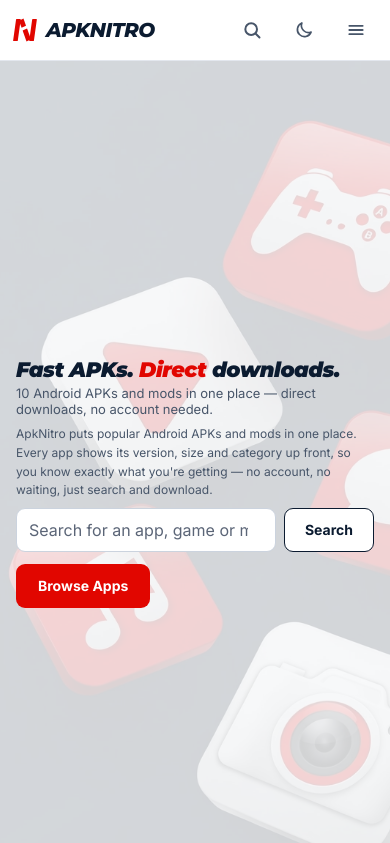
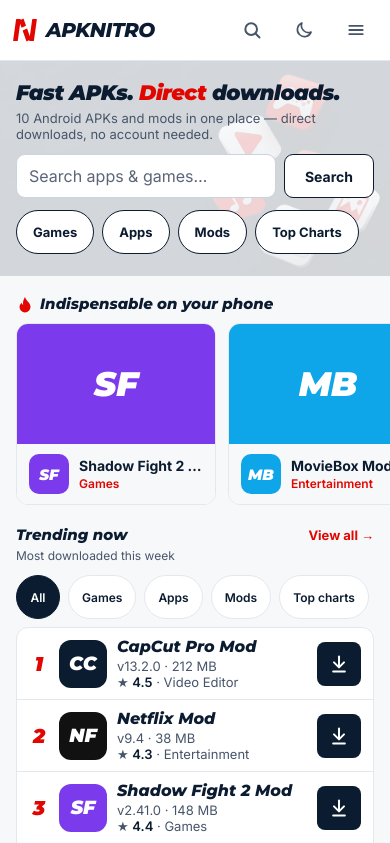
Before and after one commit to InsulationCostAdvisor/Apk-nitro, a plain HTML site: page dist/index.html in a window 390 px wide. Shown: the top 843 px of the page. Drawn offline with Linux system fonts and the light colour scheme.

Commit message:
Hero: compact search-first band with category chips

```diff
--- a/dist/css/main.css
+++ b/dist/css/main.css
@@ -59,24 +59,33 @@ img, svg { display: block; }
 .hs-none { padding: 12px; font-size: 13px; color: var(--meta); }
 
 /* ---------- hero — homepage only ---------- */
-/* Full-bleed background image (2026-11-25, user-approved): hero-bg.webp
-   covers the whole hero, 100vh tall (100svh where supported). Flat look —
-   a solid uniform navy overlay keeps the text readable, no gradient, no
-   glass, no shadows except the primary button. The image is generated in
-   the brand palette (navy/red/white, six realistic app icons, no letter,
-   no text in the image). Same image and overlay in both themes. */
-.s-hero { position: relative; min-height: 100vh; min-height: 100svh; background: var(--hero-bg) url(/assets/hero-bg.webp) right center / cover no-repeat; color: var(--hero-text); padding: 26px 16px; display: flex; align-items: center; }
+/* COMPACT search-first band (2026-11-25, user-chosen redesign — replaces
+   the 100vh hero). Height is set by the content, not the viewport, so
+   the carousel and Trending are nearly visible on phones. Full-bleed
+   background image hero-bg.webp (user-approved, brand palette —
+   navy/red/white, six realistic app icons, no letter, no text) with a
+   solid uniform overlay for readability — no gradient, no glass, no
+   shadows. Content: headline + one factual line + search + category
+   chips. No paragraph (it duplicated the subline) and no "Browse Apps"
+   CTA (redundant now the hero is short). Same image and overlay in
+   both themes. */
+.s-hero { position: relative; background: var(--hero-bg) url(/assets/hero-bg.webp) right center / cover no-repeat; color: var(--hero-text); padding: 28px 16px 30px; }
 .s-hero::before { content: ""; position: absolute; inset: 0; background: var(--hero-overlay); }
-.hero-text { position: relative; z-index: 1; flex: 1; min-width: 0; }
+.hero-text { position: relative; z-index: 1; }
 .s-hero h1 { font-family: var(--font-display); font-weight: 900; font-style: italic; font-size: 30px; letter-spacing: -0.5px; line-height: 1.1; }
 .s-hero h1 em { color: var(--red); }
 .s-hero p { margin-top: 8px; font-size: 14px; color: var(--hero-sub); max-width: 520px; }
-.s-hero p.hero-intro { margin-top: 10px; font-size: 13px; line-height: 1.55; color: var(--hero-sub); max-width: 560px; }
 .s-hero .hero-search { margin-top: 16px; display: flex; gap: 8px; max-width: 520px; }
 .s-hero .hero-search input { flex: 1; min-width: 0; border: 1px solid var(--hero-input-border); background: var(--hero-input-bg); border-radius: 9px; padding: 12px 14px; min-height: 44px; color: var(--hero-input-text); font-size: 16px; outline: 0; font-family: var(--font-body); }
 .s-hero .hero-search input::placeholder { color: var(--hero-input-placeholder); }
 .s-hero .hero-search button { border: 1px solid var(--hero-btn-border); border-radius: 9px; background: var(--hero-btn-bg); color: var(--hero-btn-text); font-weight: 700; font-size: 14px; padding: 0 20px; min-height: 44px; }
-.hero-cta { display: inline-flex; align-items: center; min-height: 44px; margin-top: 16px; background: var(--red); color: var(--p-white); font-weight: 700; font-size: 14px; padding: 12px 22px; border-radius: 9px; }
+/* Category chips under the search (2026-11-25 compact hero): real links
+   to the four category pages. Solid white pills with navy text in both
+   themes (see --hero-chip-* tokens) — white on the navy overlay in
+   dark, and the navy border defines them on the pale wash in light. */
+.hero-chips { display: flex; gap: 8px; flex-wrap: wrap; margin-top: 16px; }
+.hero-chips a { display: inline-flex; align-items: center; justify-content: center; min-height: 44px; padding: 0 16px; border-radius: 999px; border: 1px solid var(--hero-chip-border); background: var(--hero-chip-bg); color: var(--hero-chip-text); font-weight: 700; font-size: 13px; }
+.hero-chips a:hover { background: var(--hero-chip-bg-hover); }
 
 /* ---------- homepage carousel: "Indispensable on your phone" ---------- */
 /* Full-width: the track runs from the left gutter to the right edge —
@@ -277,16 +286,15 @@ img, svg { display: block; }
   .s-header .nav.open a { flex: 1 1 40%; min-height: 44px; }
   .carousel-arrows { display: none; }
   .card { flex-basis: 200px; }
-  /* Mobile hero is 100vh (user instruction 2026-11-25) — the catalogue
-     sits below the fold on phones. Background shifted so the icons stay
-     visible on the right and the text stays readable over the overlay. */
-  .s-hero { padding: 10px 16px; background-position: 72% center; }
+  /* Compact hero on mobile (2026-11-25 redesign): height is set by the
+     content — no 100vh. Background shifted so the icons stay visible
+     on the right and the text stays readable over the overlay. */
+  .s-hero { padding: 20px 16px 22px; background-position: 72% center; }
   .s-hero h1 { font-size: 21px; }
-  .s-hero p { margin-top: 4px; font-size: 13px; }
-  .s-hero p.hero-intro { margin-top: 8px; font-size: 12px; }
-  .s-hero .hero-search { margin-top: 8px; }
+  .s-hero p { margin-top: 6px; font-size: 13px; }
+  .s-hero .hero-search { margin-top: 12px; }
   .s-hero .hero-search input { padding: 10px 12px; }
-  .hero-cta { margin-top: 12px; }
+  .hero-chips { margin-top: 12px; }
   .s-sec { padding: 12px 16px 6px; }
   .chips { padding: 2px 0 8px; }
   .app-grid { grid-template-columns: repeat(3, 1fr); gap: 14px 10px; }
@@ -352,7 +360,6 @@ html.theme-anim .s-hero .hero-search button,
 html.theme-anim .s-hero::before,
 html.theme-anim .s-hero h1,
 html.theme-anim .s-hero h1 em,
-html.theme-anim .hero-cta,
 html.theme-anim .rows,
 html.theme-anim .row,
 html.theme-anim .row .dl,
@@ -388,7 +395,6 @@ html.theme-anim .to-top {
 html.theme-anim .s-hero::before,
 html.theme-anim .s-hero h1,
 html.theme-anim .s-hero h1 em,
-html.theme-anim .hero-cta,
   html.theme-anim .rows,
   html.theme-anim .row,
   html.theme-anim .row .dl,
--- a/dist/css/tokens.css
+++ b/dist/css/tokens.css
@@ -81,6 +81,14 @@
   --hero-btn-bg: var(--p-white);
   --hero-btn-text: var(--p-navy);
   --hero-btn-border: var(--p-navy);
+  /* Hero category chips: solid white pills with navy text in BOTH
+     themes — white on the navy overlay (dark) and, with the navy
+     border, on the pale wash (light). Same values in dark mode, so no
+     override in the [data-theme="dark"] block below. */
+  --hero-chip-bg: var(--p-white);
+  --hero-chip-text: var(--p-navy);
+  --hero-chip-border: var(--p-navy);
+  --hero-chip-bg-hover: var(--p-offwhite);
   --chip-border: var(--line);
   --chip-on-bg: var(--navy);
   /* Footer: LIGHT mode is an off-white block with navy text (2026-11-25:
--- a/dist/index.html
+++ b/dist/index.html
@@ -43,12 +43,16 @@
     <div class="hero-text">
       <h1>Fast APKs. <em>Direct</em> downloads.</h1>
       <p>10 Android APKs and mods in one place — direct downloads, no account needed.</p>
-      <p class="hero-intro">ApkNitro puts popular Android APKs and mods in one place. Every app shows its version, size and category up front, so you know exactly what you're getting — no account, no waiting, just search and download.</p>
       <form class="hero-search" action="/search/" method="get" role="search">
-        <input type="search" name="q" placeholder="Search for an app, game or mod…" aria-label="Search apps">
+        <input type="search" name="q" placeholder="Search apps &amp; games…" aria-label="Search apps">
         <button type="submit">Search</button>
       </form>
-      <a class="hero-cta" href="#trending">Browse Apps</a>
+      <nav class="hero-chips" aria-label="Browse categories">
+        <a href="/games/">Games</a>
+        <a href="/apps/">Apps</a>
+        <a href="/mods/">Mods</a>
+        <a href="/charts/">Top Charts</a>
+      </nav>
     </div>
   </section>
 
--- a/src/css/main.css
+++ b/src/css/main.css
@@ -59,24 +59,33 @@ img, svg { display: block; }
 .hs-none { padding: 12px; font-size: 13px; color: var(--meta); }
 
 /* ---------- hero — homepage only ---------- */
-/* Full-bleed background image (2026-11-25, user-approved): hero-bg.webp
-   covers the whole hero, 100vh tall (100svh where supported). Flat look —
-   a solid uniform navy overlay keeps the text readable, no gradient, no
-   glass, no shadows except the primary button. The image is generated in
-   the brand palette (navy/red/white, six realistic app icons, no letter,
-   no text in the image). Same image and overlay in both themes. */
-.s-hero { position: relative; min-height: 100vh; min-height: 100svh; background: var(--hero-bg) url(/assets/hero-bg.webp) right center / cover no-repeat; color: var(--hero-text); padding: 26px 16px; display: flex; align-items: center; }
+/* COMPACT search-first band (2026-11-25, user-chosen redesign — replaces
+   the 100vh hero). Height is set by the content, not the viewport, so
+   the carousel and Trending are nearly visible on phones. Full-bleed
+   background image hero-bg.webp (user-approved, brand palette —
+   navy/red/white, six realistic app icons, no letter, no text) with a
+   solid uniform overlay for readability — no gradient, no glass, no
+   shadows. Content: headline + one factual line + search + category
+   chips. No paragraph (it duplicated the subline) and no "Browse Apps"
+   CTA (redundant now the hero is short). Same image and overlay in
+   both themes. */
+.s-hero { position: relative; background: var(--hero-bg) url(/assets/hero-bg.webp) right center / cover no-repeat; color: var(--hero-text); padding: 28px 16px 30px; }
 .s-hero::before { content: ""; position: absolute; inset: 0; background: var(--hero-overlay); }
-.hero-text { position: relative; z-index: 1; flex: 1; min-width: 0; }
+.hero-text { position: relative; z-index: 1; }
 .s-hero h1 { font-family: var(--font-display); font-weight: 900; font-style: italic; font-size: 30px; letter-spacing: -0.5px; line-height: 1.1; }
 .s-hero h1 em { color: var(--red); }
 .s-hero p { margin-top: 8px; font-size: 14px; color: var(--hero-sub); max-width: 520px; }
-.s-hero p.hero-intro { margin-top: 10px; font-size: 13px; line-height: 1.55; color: var(--hero-sub); max-width: 560px; }
 .s-hero .hero-search { margin-top: 16px; display: flex; gap: 8px; max-width: 520px; }
 .s-hero .hero-search input { flex: 1; min-width: 0; border: 1px solid var(--hero-input-border); background: var(--hero-input-bg); border-radius: 9px; padding: 12px 14px; min-height: 44px; color: var(--hero-input-text); font-size: 16px; outline: 0; font-family: var(--font-body); }
 .s-hero .hero-search input::placeholder { color: var(--hero-input-placeholder); }
 .s-hero .hero-search button { border: 1px solid var(--hero-btn-border); border-radius: 9px; background: var(--hero-btn-bg); color: var(--hero-btn-text); font-weight: 700; font-size: 14px; padding: 0 20px; min-height: 44px; }
-.hero-cta { display: inline-flex; align-items: center; min-height: 44px; margin-top: 16px; background: var(--red); color: var(--p-white); font-weight: 700; font-size: 14px; padding: 12px 22px; border-radius: 9px; }
+/* Category chips under the search (2026-11-25 compact hero): real links
+   to the four category pages. Solid white pills with navy text in both
+   themes (see --hero-chip-* tokens) — white on the navy overlay in
+   dark, and the navy border defines them on the pale wash in light. */
+.hero-chips { display: flex; gap: 8px; flex-wrap: wrap; margin-top: 16px; }
+.hero-chips a { display: inline-flex; align-items: center; justify-content: center; min-height: 44px; padding: 0 16px; border-radius: 999px; border: 1px solid var(--hero-chip-border); background: var(--hero-chip-bg); color: var(--hero-chip-text); font-weight: 700; font-size: 13px; }
+.hero-chips a:hover { background: var(--hero-chip-bg-hover); }
 
 /* ---------- homepage carousel: "Indispensable on your phone" ---------- */
 /* Full-width: the track runs from the left gutter to the right edge —
@@ -277,16 +286,15 @@ img, svg { display: block; }
   .s-header .nav.open a { flex: 1 1 40%; min-height: 44px; }
   .carousel-arrows { display: none; }
   .card { flex-basis: 200px; }
-  /* Mobile hero is 100vh (user instruction 2026-11-25) — the catalogue
-     sits below the fold on phones. Background shifted so the icons stay
-     visible on the right and the text stays readable over the overlay. */
-  .s-hero { padding: 10px 16px; background-position: 72% center; }
+  /* Compact hero on mobile (2026-11-25 redesign): height is set by the
+     content — no 100vh. Background shifted so the icons stay visible
+     on the right and the text stays readable over the overlay. */
+  .s-hero { padding: 20px 16px 22px; background-position: 72% center; }
   .s-hero h1 { font-size: 21px; }
-  .s-hero p { margin-top: 4px; font-size: 13px; }
-  .s-hero p.hero-intro { margin-top: 8px; font-size: 12px; }
-  .s-hero .hero-search { margin-top: 8px; }
+  .s-hero p { margin-top: 6px; font-size: 13px; }
+  .s-hero .hero-search { margin-top: 12px; }
   .s-hero .hero-search input { padding: 10px 12px; }
-  .hero-cta { margin-top: 12px; }
+  .hero-chips { margin-top: 12px; }
   .s-sec { padding: 12px 16px 6px; }
   .chips { padding: 2px 0 8px; }
   .app-grid { grid-template-columns: repeat(3, 1fr); gap: 14px 10px; }
@@ -352,7 +360,6 @@ html.theme-anim .s-hero .hero-search button,
 html.theme-anim .s-hero::before,
 html.theme-anim .s-hero h1,
 html.theme-anim .s-hero h1 em,
-html.theme-anim .hero-cta,
 html.theme-anim .rows,
 html.theme-anim .row,
 html.theme-anim .row .dl,
@@ -388,7 +395,6 @@ html.theme-anim .to-top {
 html.theme-anim .s-hero::before,
 html.theme-anim .s-hero h1,
 html.theme-anim .s-hero h1 em,
-html.theme-anim .hero-cta,
   html.theme-anim .rows,
   html.theme-anim .row,
   html.theme-anim .row .dl,
--- a/src/css/tokens.css
+++ b/src/css/tokens.css
@@ -81,6 +81,14 @@
   --hero-btn-bg: var(--p-white);
   --hero-btn-text: var(--p-navy);
   --hero-btn-border: var(--p-navy);
+  /* Hero category chips: solid white pills with navy text in BOTH
+     themes — white on the navy overlay (dark) and, with the navy
+     border, on the pale wash (light). Same values in dark mode, so no
+     override in the [data-theme="dark"] block below. */
+  --hero-chip-bg: var(--p-white);
+  --hero-chip-text: var(--p-navy);
+  --hero-chip-border: var(--p-navy);
+  --hero-chip-bg-hover: var(--p-offwhite);
   --chip-border: var(--line);
   --chip-on-bg: var(--navy);
   /* Footer: LIGHT mode is an off-white block with navy text (2026-11-25:
```
Also changed, not shown: src/templates/home.html (+7 -3 lines).
